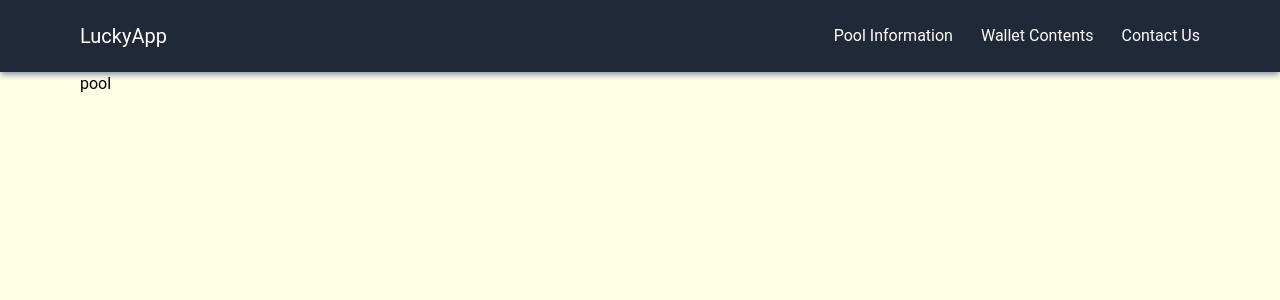
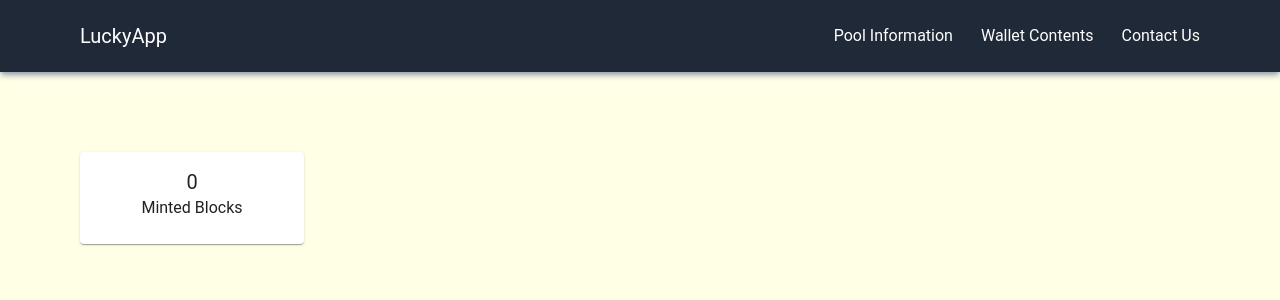
Before and after one commit to shahbazpro2/lucky, a React (Create React App) app: page /pool in a window 1280 px wide. Shown: the top 300 px of the page. Built offline with nearby package versions, Linux system fonts and the light colour scheme.

Commit message:
Use PoolCard component

```diff
--- a/src/components/pages/pool/Pool.js
+++ b/src/components/pages/pool/Pool.js
@@ -1,9 +1,10 @@
 import React from 'react'
+import PoolCard from './PoolCard'
 
 const Pool = () => {
     return (
-        <div>
-            pool
+        <div className='grid grid-cols-5 mt-20'>
+            <PoolCard />
         </div>
     )
 }
```
